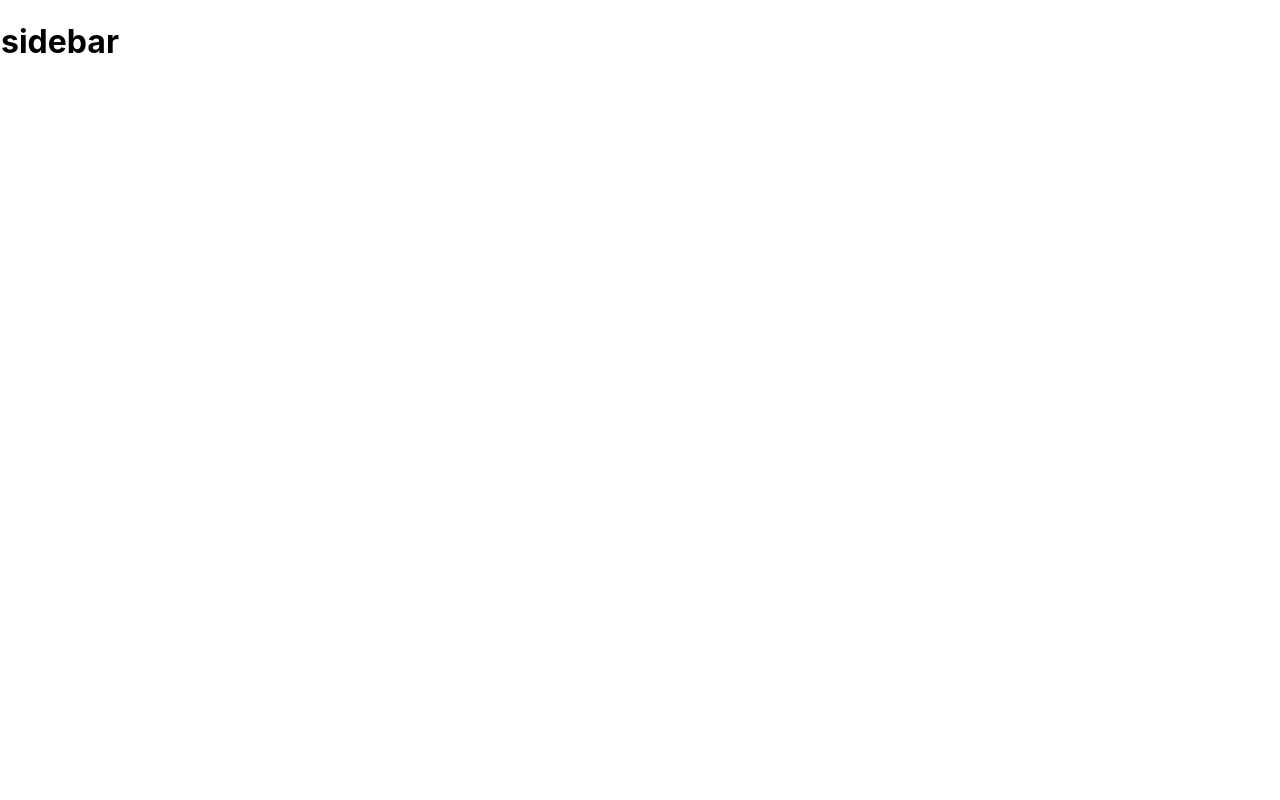
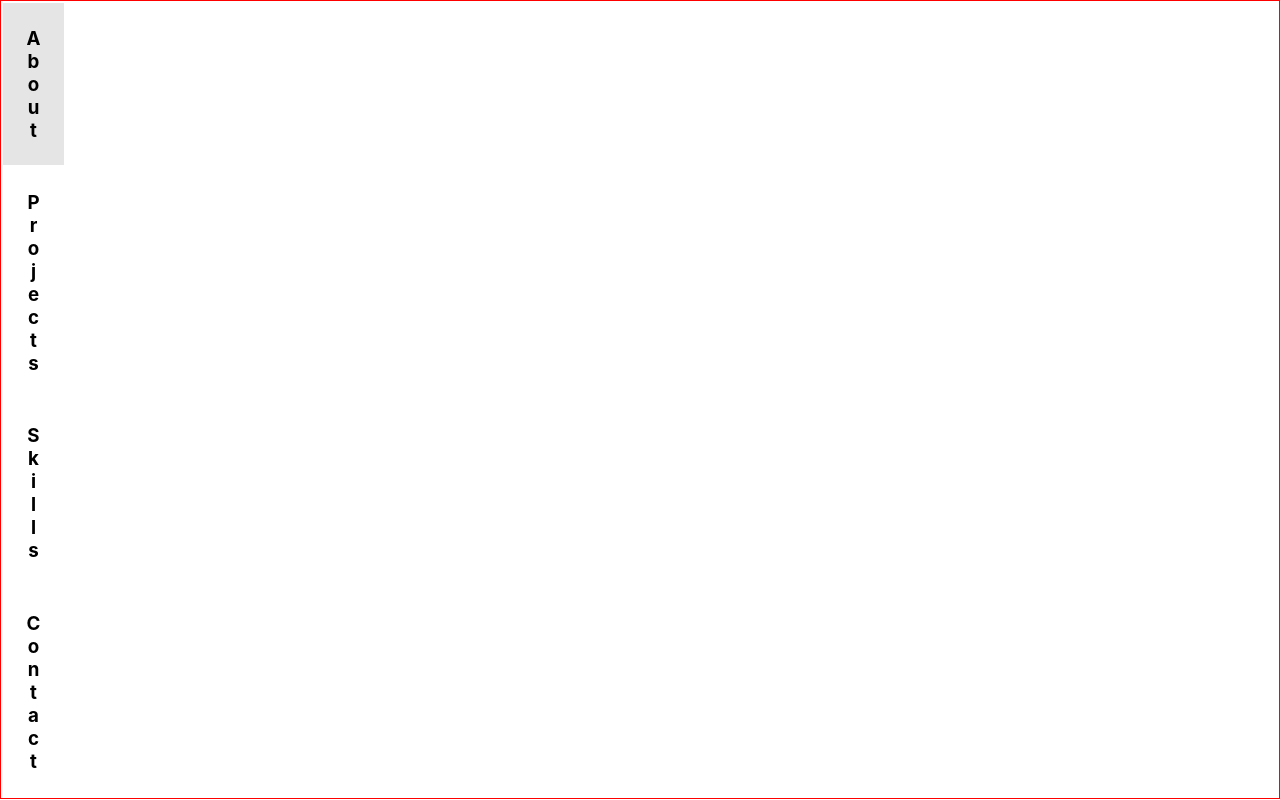
Before and after one commit to Mateo698/Portfolio, a Next.js app: page / in a window 1280 px wide. Built offline with nearby package versions, Linux system fonts and the light colour scheme.

Commit message:
Basic structure for sidebar

```diff
--- a/components/Sidebar.tsx
+++ b/components/Sidebar.tsx
@@ -1,9 +1,31 @@
 import styles from '../styles/Sidebar.module.css'
+import { useState } from 'react';
 
-export default function Sidebar() {
+class section {
+    title: string;
+    constructor(title: string) {
+        this.title = title;
+    }
+}
+
+interface SidebarProps {
+    sections: section[];
+}
+
+export default function Sidebar(sections: SidebarProps) {
+    const [active, setActive] = useState(0);
+    const handleClick = (index: number) => {
+        setActive(index);
+        console.log(index);
+    }
+
     return(
         <div className={styles.container}>
-            <h1>sidebar</h1>
+            {sections.sections.map((section, index) => (
+                <div key={index} className={styles.section} onClick={() => handleClick(index)} style={active === index ? {backgroundColor: "#e5e5e5"} : {}}>
+                    <h3>{section.title}</h3>
+                </div>
+            ))}
         </div>
     )
 }
--- a/pages/_app.tsx
+++ b/pages/_app.tsx
@@ -2,7 +2,9 @@ import '../styles/globals.css'
 import type { AppProps } from 'next/app'
 
 function MyApp({ Component, pageProps }: AppProps) {
-  return <Component {...pageProps} />
+  return (
+    <Component {...pageProps} />
+  )
 }
 
 export default MyApp
--- a/pages/index.tsx
+++ b/pages/index.tsx
@@ -1,10 +1,17 @@
 import Sidebar from "../components/Sidebar"
 import styles from '../styles/Home.module.css'
+
+const sections = [
+  {title: "About"},
+  {title: "Projects"},
+  {title: "Skills"},
+  {title: "Contact"}
+]
 
 export default function Home(){
   return (
     <div className={styles.container}>
-      <Sidebar />
+      <Sidebar sections={sections}/>
     </div>
   )
 }
--- a/styles/Home.module.css
+++ b/styles/Home.module.css
@@ -1,4 +1,7 @@
 .container{
-  display: flex;
-  flex-direction: column;
+  width: 100%;
+  height: 100%;
+  flex-grow: 1;
+  border: 1px solid red;
+  flex-direction: row;
 }
--- a/styles/Sidebar.module.css
+++ b/styles/Sidebar.module.css
@@ -1,3 +1,18 @@
 .container{
     border: 1px solid white;
+    display: flex;
+    flex-direction: column;
+    height: 100%;
+    width: 65px;
 }
+
+.section{
+    border: 1px solid white;
+    display: flex;
+    flex-direction: column;
+    flex-grow: 1;
+    align-items: center;
+    justify-content: center;
+    writing-mode: vertical-rl;
+    text-orientation: upright;
+}
--- a/styles/globals.css
+++ b/styles/globals.css
@@ -1,10 +1,21 @@
-body,html{
+html{
   padding: 0;
   margin: 0;
   font-family: -apple-system, BlinkMacSystemFont, Segoe UI, Roboto, Oxygen,
     Ubuntu, Cantarell, Fira Sans, Droid Sans, Helvetica Neue, sans-serif;
   height: 99.9%;
   width: 100%;
+}
+
+body{
+  padding: 0;
+  margin: 0;
+  font-family: -apple-system, BlinkMacSystemFont, Segoe UI, Roboto, Oxygen,
+    Ubuntu, Cantarell, Fira Sans, Droid Sans, Helvetica Neue, sans-serif;
+  height: 100%;
+  width: 100%;
+  display: flex;
+  flex-grow: 1;
 }
 
 
@@ -27,3 +38,8 @@ a {
     background: black;
   }
 }
+
+#__next {
+  width: 100%;
+  height: 100%;
+}
```
Also changed, not shown: components/Topbar.tsx (added), 2 other files (tests, documents, lock files or other folders).
